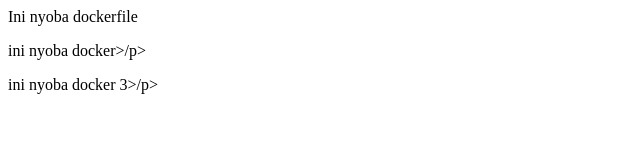
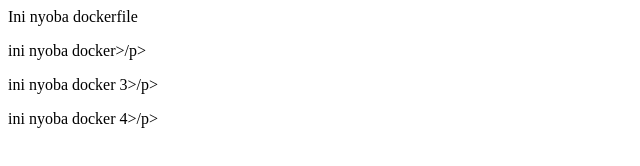
Before and after one commit to adesetiadi1990/repo-github, a plain HTML site: page index.html in a window 1280 px wide. Shown: the whole page, without its empty margins (0-640 px from the left). Drawn offline with Linux system fonts and the light colour scheme.

Commit message:
update ke 4

```diff
--- a/index.html
+++ b/index.html
@@ -1,3 +1,4 @@
 <p>Ini nyoba dockerfile</p>
 <p>ini nyoba docker>/p>
 <p>ini nyoba docker 3>/p>
+<p>ini nyoba docker 4>/p>
```
